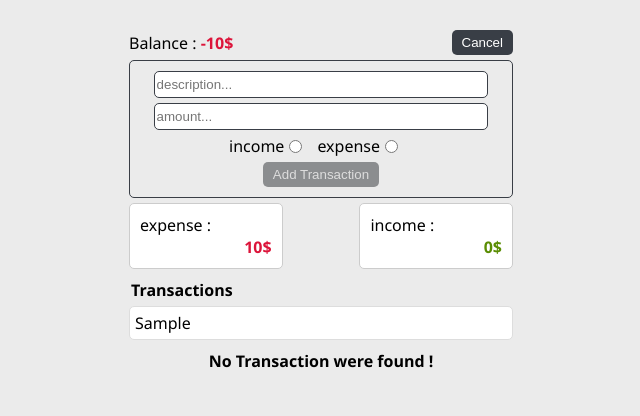
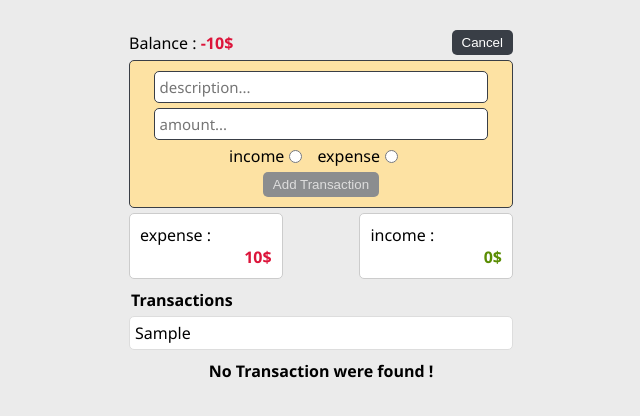
Before and after one commit to MMSabbaghi/React_Expense_Tracker_App, a React (Create React App) app: page / in a window 1280 px wide. Both pictures are taken after typing "Sample" into the empty fields and a click on the button "Add". Shown: the top 416 px of the page, without its empty margins (319-959 px from the left). Built offline with nearby package versions, Linux system fonts and the light colour scheme.

Commit message:
improve styles

```diff
--- a/src/components/TransactionForm/TransactionForm.module.css
+++ b/src/components/TransactionForm/TransactionForm.module.css
@@ -6,15 +6,22 @@
   border: 1px solid #393e46;
   border-radius: 5px;
   padding: 10px 5px;
+  background-color: rgb(253, 226, 163);
 }
 
 .input {
   width: 90%;
   outline: none;
-  padding: 5px 2px;
+  padding: 5px;
+  font-size: 15px;
+  font-family: inherit;
   margin-bottom: 5px;
   border-radius: 5px;
   border: 1px solid #393e46;
+}
+
+.input:focus {
+  border: #2684ff solid 1px;
 }
 
 .btn {
```
